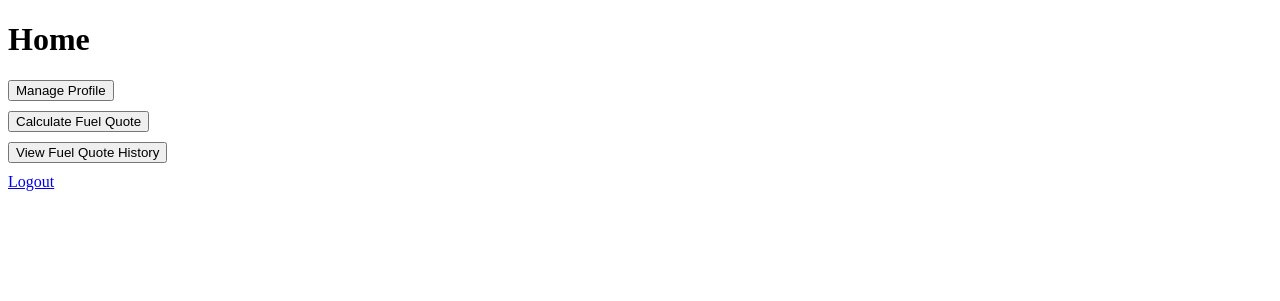
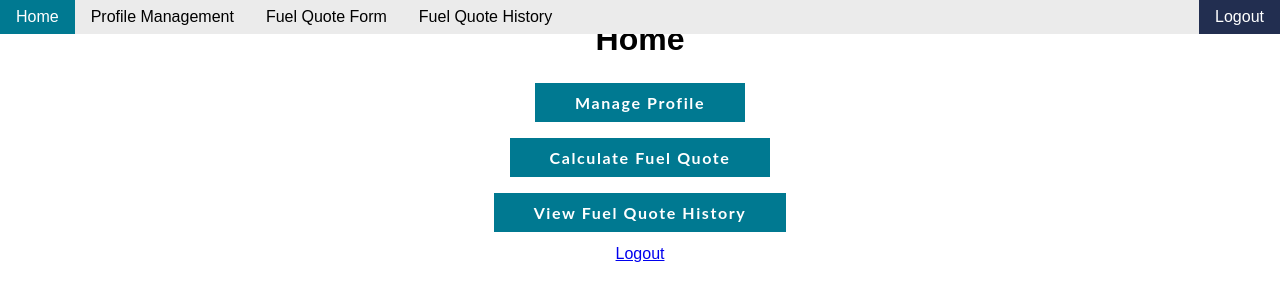
Before and after one commit to HughHoang/Website-Prototype, a PHP site: page /home.html in a window 1280 px wide. Shown: the top 301 px of the page. Run offline with PHP 8.4, Linux system fonts and the light colour scheme.

Commit message:
css
added css styles for buttons, fonts, navigation bar, and table

```diff
--- a/home.html
+++ b/home.html
@@ -7,24 +7,39 @@
 <title> Home </title>
 <link rel="stylesheet" href="styles.css">
 
+
 <body>
+
     <h1>Home</h1>
+
     <form method="POST" action="/action_page.php" enctype="multipart/form-data">
         <div>
-            <a href="profilemanagement.html"><input type="button" value="Manage Profile"></a>
+            <ul>
+                <li><a href="home.html">Home</a></li>
+                <li><a href="profilemanagement.html">Profile Management</a></li>
+                <li><a href="fuelquoteform.html">Fuel Quote Form</a></li>
+                <li><a href="fuelquoteshistory.html">Fuel Quote History</a></li>
+                <li style="float:right"><a class="out" href="login.html">Logout</a></li>
+            </ul>
+        </div>
+        <div>
+            <a href="profilemanagement.html"><input type="button" class="button" value="Manage Profile"></a>
         </div>
 
         <div>
-            <a href="fuelquoteform.html"><input type="button" value="Calculate Fuel Quote"></a>
+            <a href="fuelquoteform.html"><input type="button" class="button" value="Calculate Fuel Quote"></a>
         </div>
 
         <div>
-            <a href="fuelquoteshistory.html"><input type="button" value="View Fuel Quote History"></a>
+            <a href="fuelquoteshistory.html"><input type="button" class="button" value="View Fuel Quote History"></a>
         </div>
 
         <div>
             <a href="login.html">Logout</a>
         </div>
+
+
+
     </form>
 
 </body>
--- a/login.html
+++ b/login.html
@@ -18,7 +18,7 @@
 
         <a href="registeration.html">Don't Have an account? Register.</a>
 
-        <div><input type="submit" value="Submit"></div>
+        <div><input type="submit" class="button" value="Submit"></div>
     </form>
 
 </body>
--- a/registeration.html
+++ b/registeration.html
@@ -17,7 +17,7 @@
             <input type="password" id="password" name="password" required></div>
 
         <div>
-            <a href="login.html"></a> <input type="submit" value="Submit"></div>
+            <a href="login.html"></a> <input type="submit" class="button" value="Submit"></div>
     </form>
 
 </body>
--- a/styles.css
+++ b/styles.css
@@ -1,8 +1,111 @@
+* {
+    box-sizing: border-box;
+    text-rendering: optimizeLegibility;
+    -webkit-font-smoothing: antialiased;
+    -moz-osx-font-smoothing: grayscale;
+    font-kerning: auto;
+}
+
+html {
+    font-family: sans-serif;
+    -webkit-text-size-adjust: 100%;
+}
+
+body {
+    margin: 0;
+    text-align: center;
+}
+
 div {
-   margin-bottom: 10px;
+    margin-bottom: 10px;
 }
 
 label {
-   display: inline-block;
-   width: 100px;
+    display: inline-block;
+    width: 100px;
 }
+
+ul {
+    list-style-type: none;
+    margin: 0px;
+    padding: 0;
+    width: 200px;
+    background-color: #EBEBEB;
+    position: fixed;
+    top: 0;
+    width: 100%;
+}
+
+li {
+    float: left;
+}
+
+li a {
+    display: block;
+    color: rgb(0, 0, 0);
+    text-align: center;
+    padding: 8px 16px;
+    text-decoration: none;
+}
+
+li a:hover {
+    background-color: #007991;
+    color: white;
+}
+
+li a.out {
+    background-color: #222E50;
+    color: white;
+}
+
+table {
+    border-spacing: 0;
+    text-align: center;
+}
+
+td {
+    text-align: left;
+    font-weight: normal;
+}
+
+.center {
+    margin-left: auto;
+    margin-right: auto;
+}
+
+.button {
+    pointer-events: auto;
+    cursor: pointer;
+    background: #007991;
+    border: none;
+    padding: 1.5rem 3rem;
+    margin: 0;
+    font-family: inherit;
+    font-size: inherit;
+    position: relative;
+    display: inline-block;
+    font-family: lato, sans-serif;
+    font-weight: bold;
+    font-size: 1em;
+    letter-spacing: 0.1em;
+    text-decoration: none;
+    color: #ffffff;
+    display: inline-block;
+    padding: 10px 40px 10px 40px;
+    position: relative;
+    border: 3px solid #ffffff;
+}
+
+.button:hover {
+    color: white;
+    background-color: #0892A5;
+}
+
+tr:hover {
+    background-color: #007991;
+}
+
+th {
+    background-color: #439A86;
+    color: white;
+}
```
Also changed, not shown: fuelquoteform.html (+21 -7 lines), fuelquoteshistory.html (+11 -1 lines), profilemanagement.html (+10 -1 lines).
